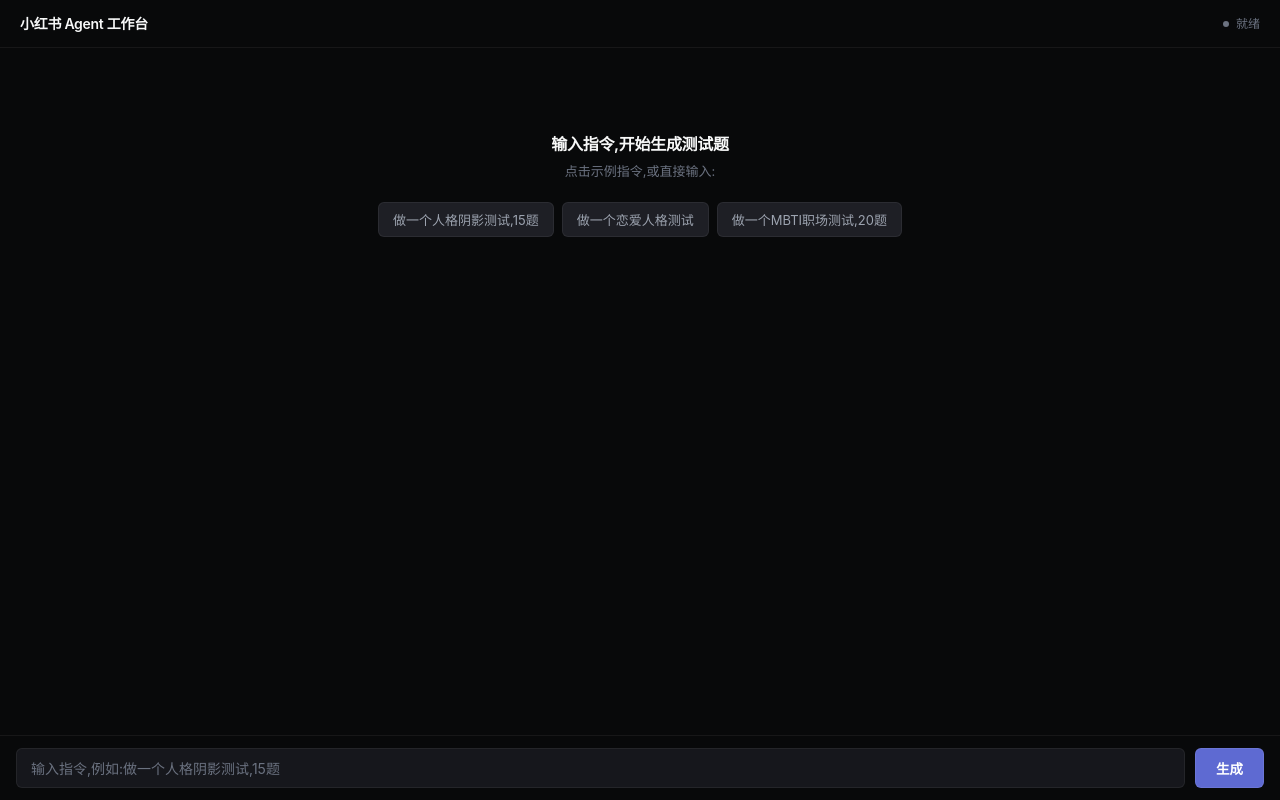
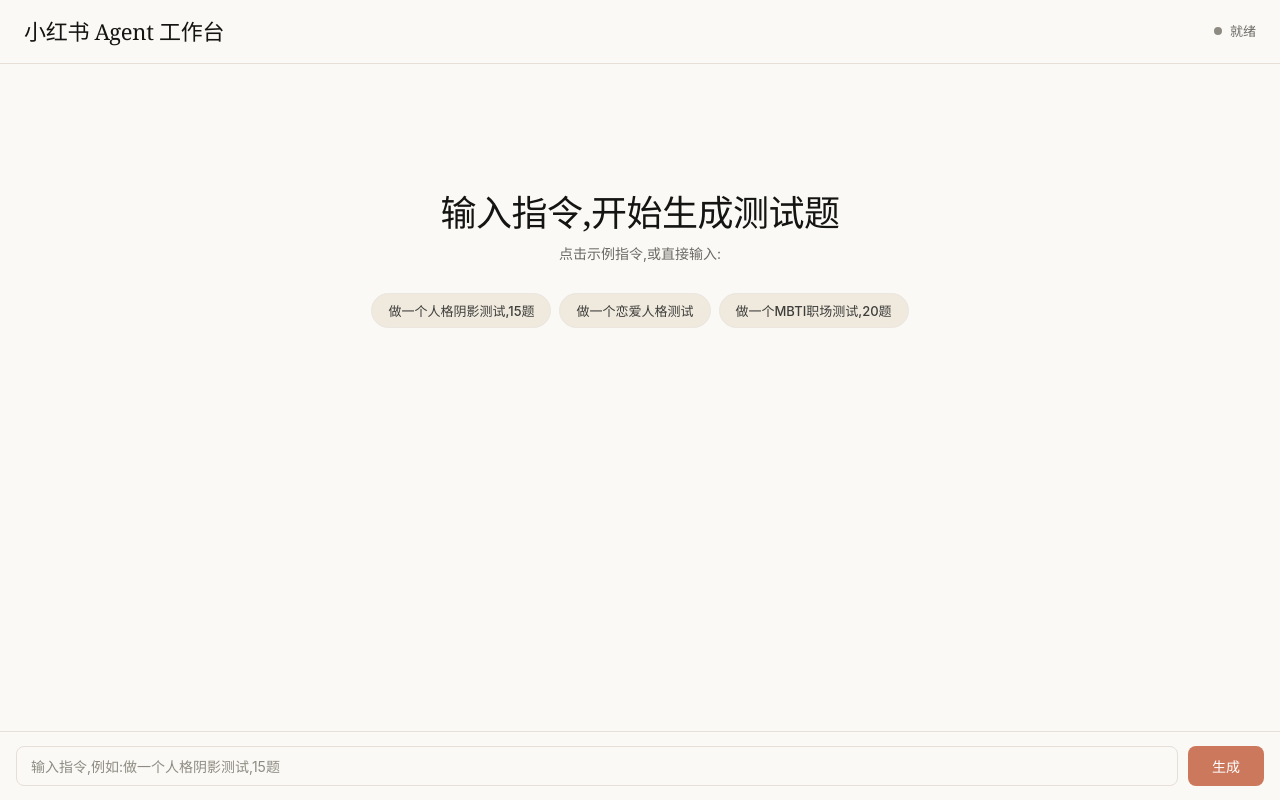
Before and after one commit to KKKKupor/redbook_agent, a Python web app: template templates/web_console.html in a window 1280 px wide. Run offline with Jinja, Linux system fonts and the light colour scheme; the template is opened without the code that fills it, so the values that code supplies are empty.

Commit message:
style: redesign web console with claude design language

```diff
--- a/templates/web_console.html
+++ b/templates/web_console.html
@@ -3,28 +3,46 @@
 <head>
 <meta charset="utf-8">
 <meta name="viewport" content="width=device-width, initial-scale=1">
-<meta name="color-scheme" content="dark">
+<meta name="color-scheme" content="light">
 <title>小红书 Agent 工作台</title>
 <style>
 :root {
-  --ground: #08090A;
-  --surface1: #16171C;
-  --surface2: #1E1F25;
-  --hairline: rgba(255, 255, 255, 0.06);
-  --text: #F7F8F8;
-  --secondary: #9CA3AF;
-  --muted: #6B7280;
-  --accent: #5E6AD2;
-  --stream: #A78BFA;
-  --green: #3FB950;
-  --red: #EF4444;
-  --radius: 12px;
-  --radius-sm: 6px;
-  --shadow: 0 1px 2px rgba(0, 0, 0, 0.3);
-  --font-sans: "Inter", -apple-system, BlinkMacSystemFont, "Segoe UI",
-               "PingFang SC", "Hiragino Sans GB", "Microsoft YaHei", sans-serif;
+  /* Claude design tokens (claude/DESIGN.md) */
+  --canvas: #faf9f5;
+  --surface-card: #efe9de;
+  --surface-soft: #f5f0e8;
+  --surface-cream-strong: #e8e0d2;
+  --surface-dark: #181715;
+  --surface-dark-elevated: #252320;
+  --surface-dark-soft: #1f1e1b;
+  --hairline: #e6dfd8;
+  --hairline-soft: #ebe6df;
+  --hairline-dark: rgba(250, 249, 245, 0.08);
+  --ink: #141413;
+  --body: #3d3d3a;
+  --body-strong: #252523;
+  --muted: #6c6a64;
+  --muted-soft: #8e8b82;
+  --primary: #cc785c;
+  --primary-active: #a9583e;
+  --primary-disabled: #e6dfd8;
+  --on-primary: #ffffff;
+  --on-dark: #faf9f5;
+  --on-dark-soft: #a09d96;
+  --teal: #5db8a6;
+  --amber: #e8a55a;
+  --success: #5db872;
+  --warning: #d4a017;
+  --error: #c64545;
+  --font-display: "Tiempos Headline", "Cormorant Garamond", "EB Garamond",
+                  Georgia, "Songti SC", "STSong", serif;
+  --font-sans: "StyreneB", Inter, -apple-system, BlinkMacSystemFont,
+               "Segoe UI", "PingFang SC", "Hiragino Sans GB", "Microsoft YaHei", sans-serif;
   --font-mono: "JetBrains Mono", ui-monospace, "SF Mono", "Cascadia Code",
                Consolas, "Liberation Mono", monospace;
+  --radius-btn: 8px;
+  --radius-card: 12px;
+  --shadow-soft: 0 1px 3px rgba(20, 20, 19, 0.08);
 }
 
 * { box-sizing: border-box; margin: 0; padding: 0; }
@@ -32,11 +50,11 @@
 html, body { height: 100%; }
 
 body {
-  background: var(--ground);
-  color: var(--text);
+  background: var(--canvas);
+  color: var(--ink);
   font-family: var(--font-sans);
   font-size: 14px;
-  line-height: 1.5;
+  line-height: 1.55;
   display: flex;
   flex-direction: column;
   height: 100dvh;
@@ -44,51 +62,53 @@ body {
   -webkit-font-smoothing: antialiased;
 }
 
-:focus-visible { outline: 2px solid var(--accent); outline-offset: 2px; }
+:focus-visible { outline: 2px solid var(--primary); outline-offset: 2px; }
 
-/* ---- brand bar ---- */
+/* ---- brand bar (top-nav: cream, 64px, hairline bottom) ---- */
 .brand {
   flex: none;
   display: flex;
   align-items: center;
   justify-content: space-between;
-  padding: 13px 20px;
+  height: 64px;
+  padding: 0 24px;
   border-bottom: 1px solid var(--hairline);
-  background: var(--ground);
+  background: var(--canvas);
 }
 .brand-title {
-  font-size: 14px;
-  font-weight: 600;
-  letter-spacing: -0.02em;
+  font-family: var(--font-display);
+  font-size: 22px;
+  font-weight: 400;
+  letter-spacing: -0.3px;
+  color: var(--ink);
 }
 .brand-status {
   display: flex;
   align-items: center;
-  gap: 7px;
+  gap: 8px;
   color: var(--muted);
-  font-size: 12px;
+  font-size: 13px;
 }
 .status-dot {
-  width: 6px;
-  height: 6px;
+  width: 8px;
+  height: 8px;
   border-radius: 50%;
-  background: var(--muted);
+  background: var(--muted-soft);
   flex: none;
 }
 .status-dot.running {
-  background: var(--accent);
+  background: var(--teal);
   animation: pulse 1.2s ease-out infinite;
-  box-shadow: 0 0 6px rgba(94, 106, 210, 0.5);
 }
 
-/* ---- thread ---- */
+/* ---- thread (cream canvas, editorial pacing) ---- */
 .thread {
   flex: 1;
   overflow-y: auto;
   display: flex;
   flex-direction: column;
-  gap: 12px;
-  padding: 20px 16px 16px;
+  gap: 20px;
+  padding: 32px 16px 24px;
 }
 .thread > * {
   width: 100%;
@@ -99,108 +119,114 @@ body {
 .thread::-webkit-scrollbar { width: 10px; }
 .thread::-webkit-scrollbar-track { background: transparent; }
 .thread::-webkit-scrollbar-thumb {
-  background: rgba(255, 255, 255, 0.08);
+  background: var(--hairline);
   border-radius: 5px;
-  border: 2px solid var(--ground);
+  border: 2px solid var(--canvas);
 }
-.thread::-webkit-scrollbar-thumb:hover { background: rgba(255, 255, 255, 0.14); }
+.thread::-webkit-scrollbar-thumb:hover { background: var(--muted-soft); }
 
-/* ---- empty state ---- */
-.empty { text-align: center; padding: 64px 16px 40px; }
-.empty-title { font-size: 16px; font-weight: 600; letter-spacing: -0.02em; }
-.empty-sub { margin-top: 6px; font-size: 13px; color: var(--muted); }
+/* ---- empty state (serif editorial headline) ---- */
+.empty { text-align: center; padding: 96px 16px 48px; }
+.empty-title {
+  font-family: var(--font-display);
+  font-size: 36px;
+  font-weight: 400;
+  letter-spacing: -0.5px;
+  line-height: 1.15;
+  color: var(--ink);
+}
+.empty-sub { margin-top: 10px; font-size: 14px; color: var(--muted); }
 .chips {
-  margin-top: 20px;
+  margin-top: 28px;
   display: flex;
   flex-wrap: wrap;
   gap: 8px;
   justify-content: center;
 }
 .chip {
-  background: var(--surface2);
-  color: var(--secondary);
-  border: 1px solid var(--hairline);
-  border-radius: var(--radius-sm);
-  padding: 7px 14px;
+  background: var(--surface-card);
+  color: var(--body);
+  border: 1px solid var(--hairline-soft);
+  border-radius: 9999px;
+  padding: 7px 16px;
   font-size: 13px;
+  font-weight: 500;
   font-family: inherit;
   cursor: pointer;
-  transition: color 150ms ease-out, border-color 150ms ease-out;
+  transition: background-color 150ms ease-out, color 150ms ease-out;
 }
-.chip:hover {
-  color: var(--text);
-  border-color: rgba(255, 255, 255, 0.14);
-}
+.chip:hover { background: var(--surface-cream-strong); color: var(--ink); }
 
-/* ---- user message ---- */
+/* ---- user message (cream card) ---- */
 .msg-user { text-align: right; }
 .bubble-user {
   display: inline-block;
   text-align: left;
-  background: var(--surface1);
-  border: 1px solid var(--hairline);
-  border-radius: var(--radius);
+  background: var(--surface-card);
+  border: 1px solid var(--hairline-soft);
+  border-radius: var(--radius-card);
   border-bottom-right-radius: 4px;
-  padding: 9px 14px;
-  font-size: 13.5px;
+  padding: 10px 16px;
+  font-size: 14px;
+  color: var(--body-strong);
   max-width: 80%;
   word-break: break-word;
 }
 
-/* ---- round / agent cards ---- */
-.round { display: flex; flex-direction: column; gap: 10px; }
+/* ---- round / agent cards (dark code-window product surfaces) ---- */
+.round { display: flex; flex-direction: column; gap: 12px; }
 
 .agent-card {
-  background: var(--surface1);
-  border: 1px solid var(--hairline);
-  border-radius: var(--radius);
+  background: var(--surface-dark);
+  border-radius: var(--radius-card);
   overflow: hidden;
-  transition: border-color 150ms ease-out;
 }
-.agent-card:hover { border-color: rgba(255, 255, 255, 0.1); }
+.agent-card.waiting { opacity: 0.85; }
 
 .agent-head {
   display: flex;
   align-items: center;
-  gap: 9px;
-  padding: 10px 14px;
+  gap: 10px;
+  padding: 14px 20px;
 }
 .status-light {
   width: 8px;
   height: 8px;
   border-radius: 50%;
-  background: var(--muted);
+  background: var(--muted-soft);
   flex: none;
   transition: background-color 150ms ease-out;
 }
 .agent-card.running .status-light {
-  background: var(--accent);
+  background: var(--teal);
   animation: pulse 1.2s ease-out infinite;
-  box-shadow: 0 0 6px rgba(94, 106, 210, 0.5);
 }
-.agent-card.done .status-light { background: var(--green); }
-.agent-card.failed .status-light { background: var(--red); }
+.agent-card.done .status-light { background: var(--success); }
+.agent-card.failed .status-light { background: var(--error); }
 
 .agent-name {
   font-size: 13px;
-  font-weight: 600;
-  letter-spacing: -0.02em;
+  font-weight: 500;
+  color: var(--on-dark);
 }
 .agent-elapsed {
   margin-left: auto;
   font-size: 12px;
-  color: var(--muted);
+  color: var(--on-dark-soft);
   font-variant-numeric: tabular-nums;
 }
 
+/* 流式文本:深色卡内的 inner code block(surface-dark-soft) */
 .agent-stream {
   display: none;
-  background: var(--surface2);
-  padding: 10px 14px;
+  background: var(--surface-dark-soft);
+  margin: 0 20px 20px;
+  border-radius: var(--radius-btn);
+  padding: 12px 16px;
   font-family: var(--font-mono);
-  font-size: 12.5px;
+  font-size: 13.5px;
   line-height: 1.65;
-  color: var(--stream);
+  color: var(--on-dark);
   white-space: pre-wrap;
   word-break: break-word;
 }
@@ -297,82 +323,86 @@ body {
   font-variant-numeric: tabular-nums;
 }
 
-/* ---- input bar ---- */
+/* ---- input bar (cream, hairline top) ---- */
 .input-bar {
   flex: none;
   display: flex;
   gap: 10px;
-  padding: 12px 16px calc(12px + env(safe-area-inset-bottom));
+  padding: 14px 16px calc(14px + env(safe-area-inset-bottom));
   border-top: 1px solid var(--hairline);
-  background: var(--ground);
+  background: var(--canvas);
 }
 #cmd {
   flex: 1;
   min-width: 0;
-  background: var(--surface1);
+  background: var(--canvas);
   border: 1px solid var(--hairline);
-  border-radius: var(--radius-sm);
-  color: var(--text);
+  border-radius: var(--radius-btn);
+  color: var(--ink);
   font-family: inherit;
   font-size: 14px;
   padding: 0 14px;
   height: 40px;
   outline: none;
-  transition: border-color 150ms ease-out;
+  transition: border-color 150ms ease-out, box-shadow 150ms ease-out;
 }
-#cmd::placeholder { color: var(--muted); }
-#cmd:focus { border-color: var(--accent); }
+#cmd::placeholder { color: var(--muted-soft); }
+#cmd:focus {
+  border-color: var(--primary);
+  box-shadow: 0 0 0 3px rgba(204, 120, 92, 0.15);
+}
 #cmd:disabled { opacity: 0.55; }
 .send-btn {
   flex: none;
-  background: var(--accent);
-  color: #fff;
-  border: 1px solid rgba(255, 255, 255, 0.08);
-  border-radius: var(--radius-sm);
+  background: var(--primary);
+  color: var(--on-primary);
+  border: none;
+  border-radius: var(--radius-btn);
   font-family: inherit;
-  font-size: 13.5px;
-  font-weight: 600;
-  padding: 0 20px;
+  font-size: 14px;
+  font-weight: 500;
+  padding: 0 24px;
   height: 40px;
   cursor: pointer;
-  transition: opacity 150ms ease-out;
+  transition: background-color 150ms ease-out;
 }
-.send-btn:hover:not(:disabled) { opacity: 0.9; }
-.send-btn:disabled { opacity: 0.45; cursor: not-allowed; }
+.send-btn:hover:not(:disabled) { background: var(--primary-active); }
+.send-btn:disabled { background: var(--primary-disabled); color: var(--muted); cursor: not-allowed; }
 
-/* ---- floating back-to-bottom ---- */
+/* ---- floating back-to-bottom (button-secondary) ---- */
 .back-to-bottom {
   position: fixed;
   left: 50%;
   transform: translateX(-50%);
   bottom: 84px;
-  background: var(--surface1);
-  color: var(--secondary);
+  background: var(--canvas);
+  color: var(--body);
   border: 1px solid var(--hairline);
-  border-radius: var(--radius-sm);
+  border-radius: var(--radius-btn);
   font-family: inherit;
   font-size: 12px;
-  padding: 6px 14px;
-  box-shadow: var(--shadow);
+  font-weight: 500;
+  padding: 7px 16px;
+  box-shadow: var(--shadow-soft);
   cursor: pointer;
   z-index: 20;
   transition: color 150ms ease-out;
 }
-.back-to-bottom:hover { color: var(--text); }
+.back-to-bottom:hover { color: var(--ink); }
 .back-to-bottom[hidden] { display: none; }
 
-/* ---- toast ---- */
+/* ---- toast (cream card, error text) ---- */
 .toast {
   position: fixed;
   top: 16px;
   left: 50%;
   transform: translateX(-50%);
-  background: var(--surface1);
-  border: 1px solid rgba(239, 68, 68, 0.35);
-  color: #FCA5A5;
-  border-radius: var(--radius-sm);
-  box-shadow: var(--shadow);
-  padding: 9px 16px;
+  background: var(--canvas);
+  border: 1px solid rgba(198, 69, 69, 0.35);
+  color: var(--error);
+  border-radius: var(--radius-btn);
+  box-shadow: var(--shadow-soft);
+  padding: 10px 16px;
   font-size: 13px;
   max-width: min(480px, calc(100vw - 32px));
   z-index: 30;
```
Also changed, not shown: other parts of templates/web_console.html (+35 -32 lines).
